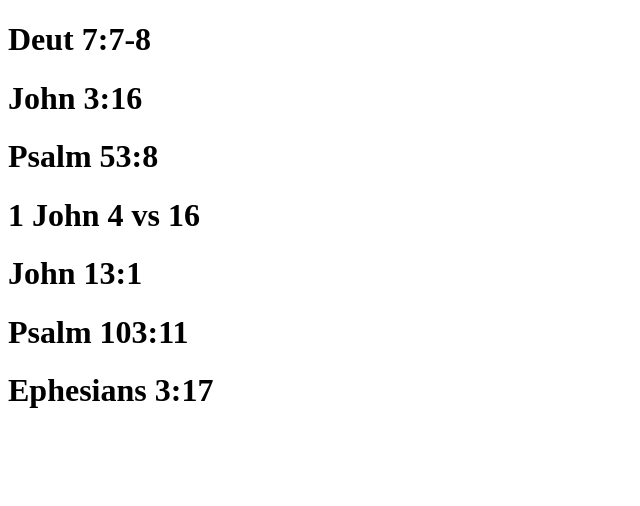
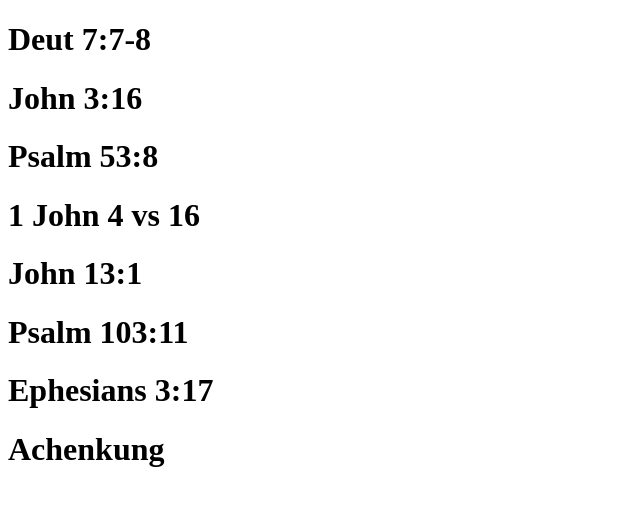
Before and after one commit to SMcompanies/Godsloveisamazing, a plain HTML site: page index.html in a window 1280 px wide. Shown: the whole page, without its empty margins (0-640 px from the left). Drawn offline with Linux system fonts and the light colour scheme.

Commit message:
Update index.html

```diff
--- a/index.html
+++ b/index.html
@@ -17,6 +17,7 @@
     <h1>John 13:1 </h1>
     <h1>Psalm 103:11 </h1>
     <h1>Ephesians 3:17 </h1>
+    <h1>Achenkung </h1>
     <script src="functions.js"></script>
 
 </body>
```
